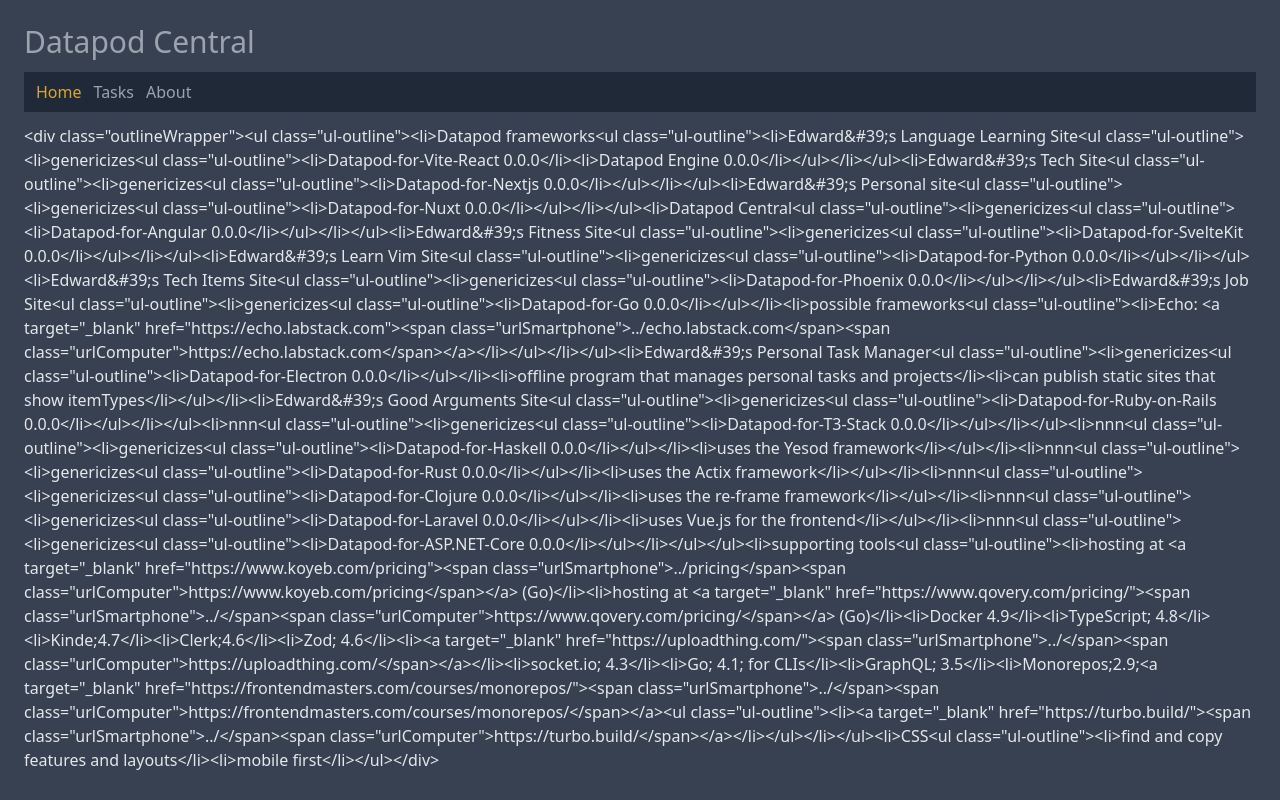
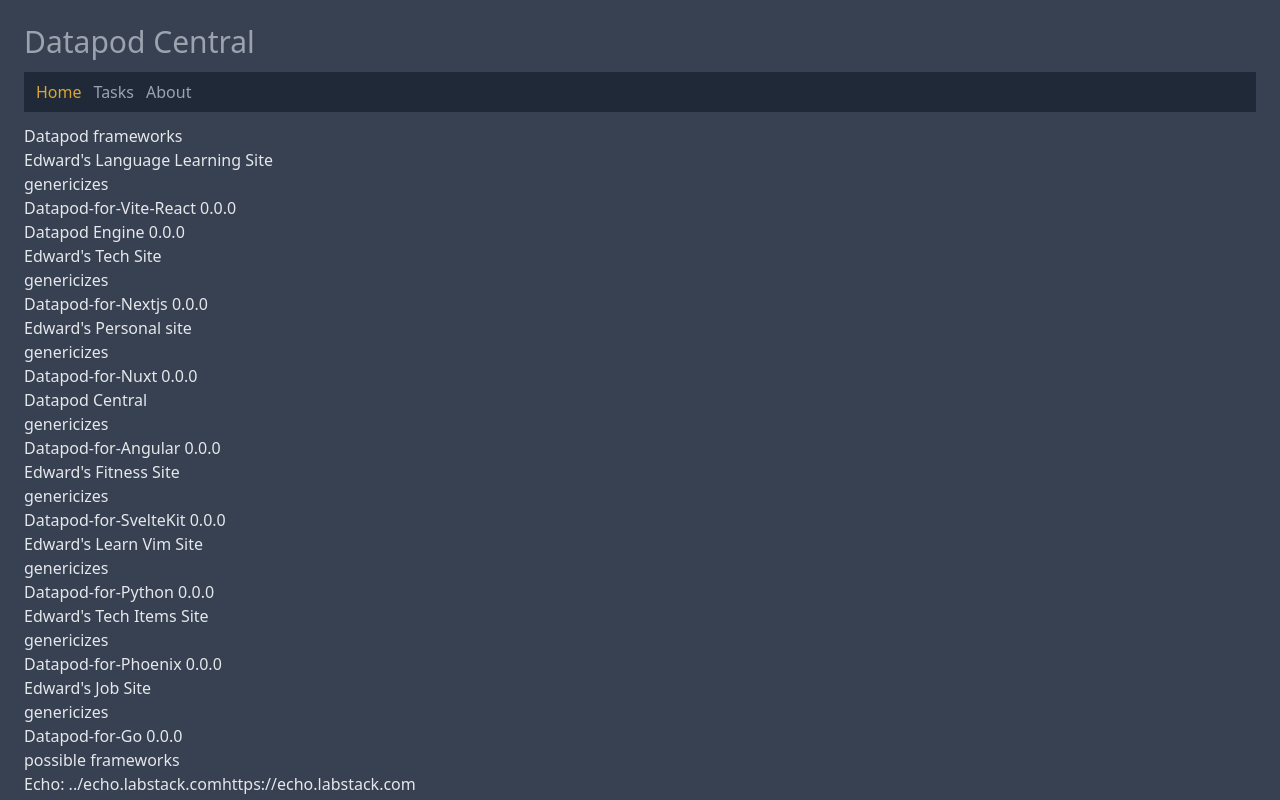
Before and after one commit to edwardtanguay/datapod-tanguay-eu, an Angular app: page /home in a window 1280 px wide. Shown: the top 800 px of the page. Built offline with nearby package versions, Linux system fonts and the light colour scheme.

Commit message:
without styling

```diff
--- a/src/app/home/home.component.html
+++ b/src/app/home/home.component.html
@@ -1,3 +1,3 @@
 <section class="text-gray-200">
-	<p>{{ siteAndGoalOverviewHtml }}</p>
+	<p [innerHTML]="siteAndGoalOverviewHtml"></p>
 </section>
```
